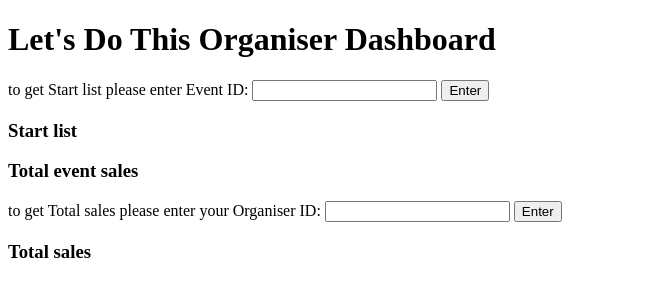
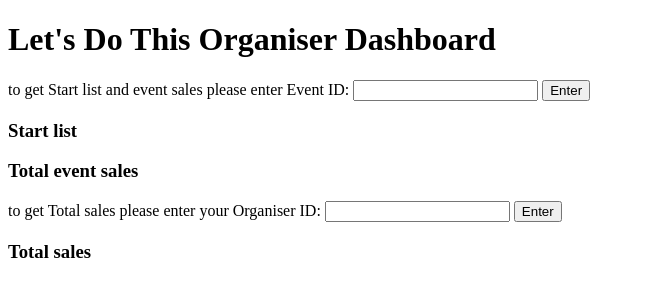
Before and after one commit to AliCo-Hash/LetsDoThis, a website: page index.html in a window 1280 px wide. Shown: the whole page, without its empty margins (0-645 px from the left). Drawn offline with Linux system fonts and the light colour scheme.

Commit message:
changed label for event id

```diff
--- a/index.html
+++ b/index.html
@@ -6,7 +6,9 @@
   <body>
     <h1>Let's Do This Organiser Dashboard</h1>
 
-    <label for="eventid">to get Start list please enter Event ID:</label>
+    <label for="eventid"
+      >to get Start list and event sales please enter Event ID:</label
+    >
     <input id="eventid" name="eventid" type="text" />
     <input type="button" id="eventBtn" value="Enter" />
     <h3>Start list</h3>
```
